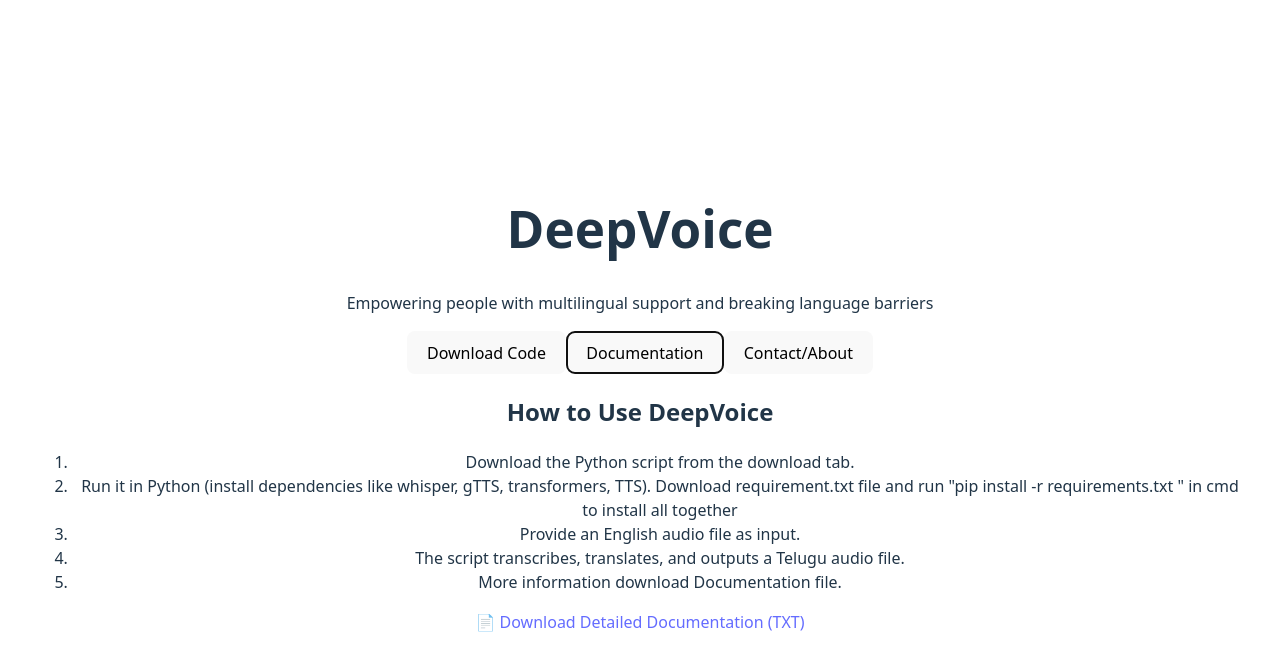
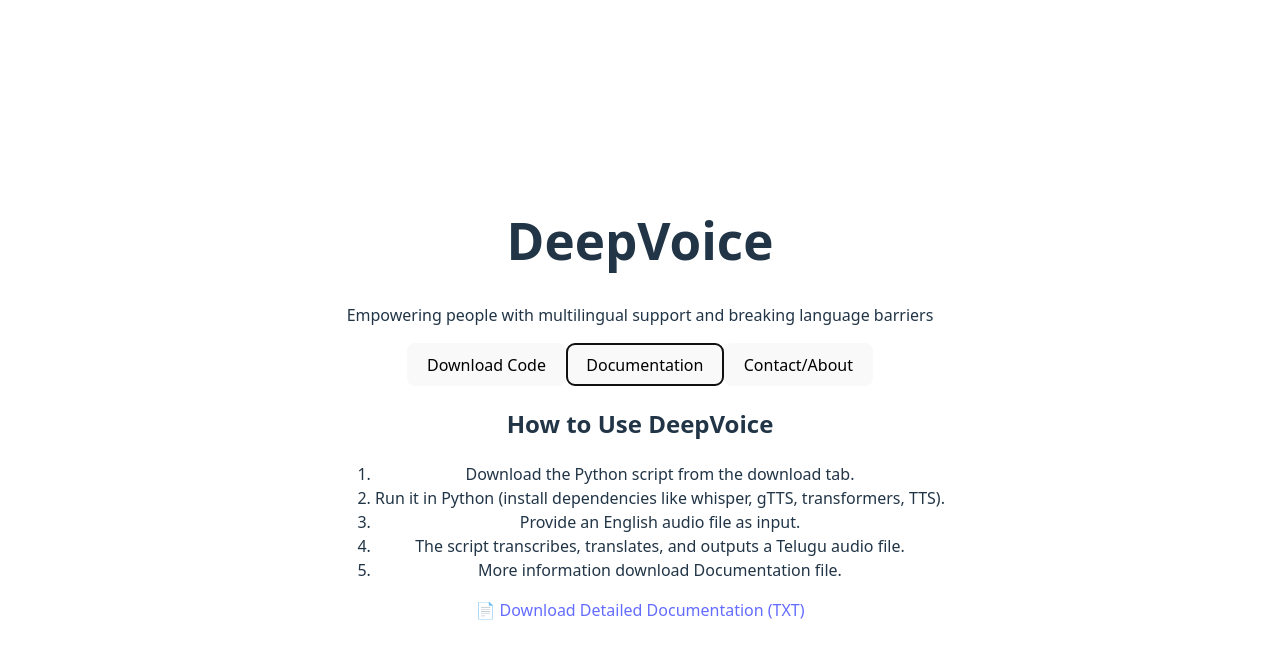
Before and after one commit to piyushkarn08/DeepVoice, a React (Vite) app: page / in a window 1280 px wide. Both pictures are taken after a click on the button "Documentation". Shown: the top 670 px of the page. Built offline with nearby package versions, Linux system fonts and the light colour scheme.

Commit message:
Updated contact info

```diff
--- a/src/DeepVoice.jsx
+++ b/src/DeepVoice.jsx
@@ -42,8 +42,7 @@ function App() {
     <h2 className="text-3xl font-semibold mb-4">How to Use DeepVoice</h2>
     <ol className="list-decimal list-inside space-y-2 mb-4">
       <li>Download the Python script from the download tab.</li>
-      <li>Run it in Python (install dependencies like whisper, gTTS, transformers, TTS). Download requirement.txt file and run "pip install -r requirements.txt
-" in cmd to install all together </li>
+      <li>Run it in Python (install dependencies like whisper, gTTS, transformers, TTS).</li>
       <li>Provide an English audio file as input.</li>
       <li>The script transcribes, translates, and outputs a Telugu audio file.</li>
       <li>More information download Documentation file.</li>
```
